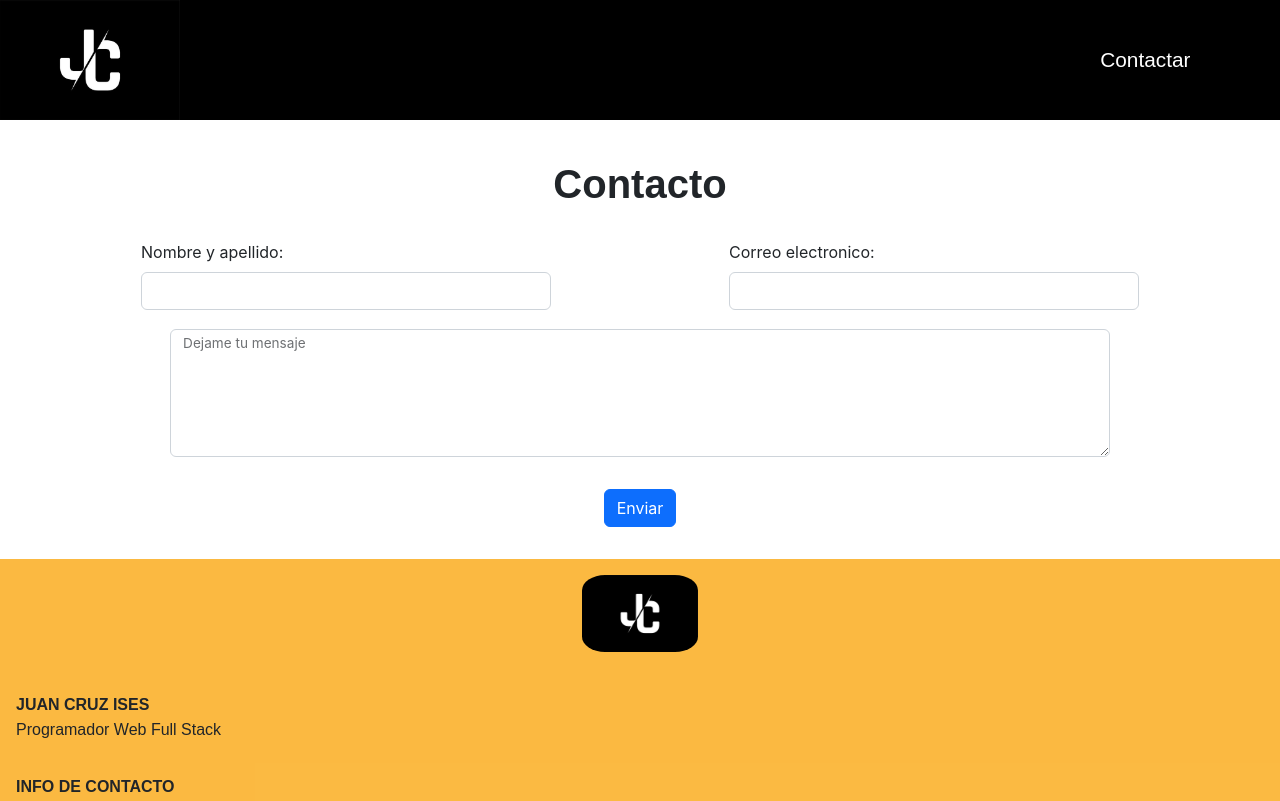
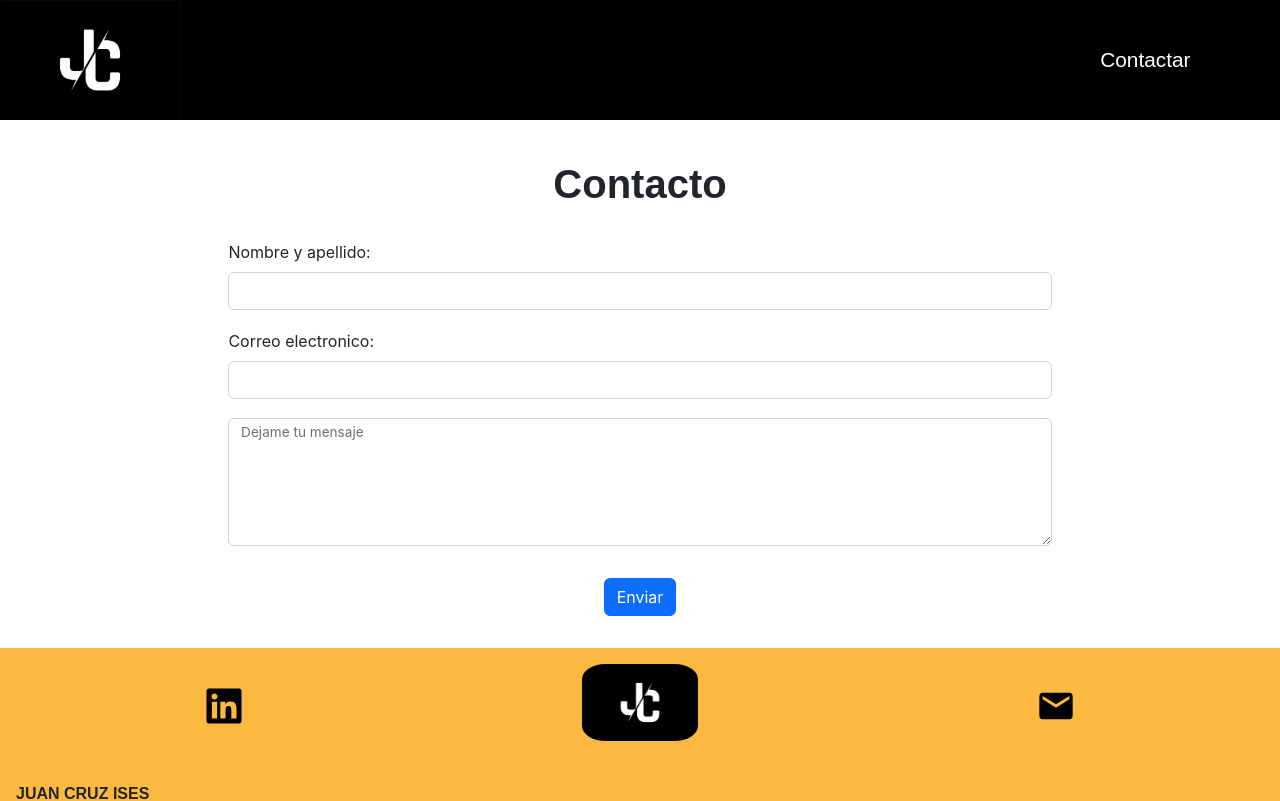
Before and after one commit to JuanCruzIses/portfolio, a React (Create React App) app: page /contact in a window 1280 px wide. Shown: the top 801 px of the page. Built offline with nearby package versions, Linux system fonts and the light colour scheme.

Commit message:
changes in css

```diff
--- a/src/css/contact.css
+++ b/src/css/contact.css
@@ -47,6 +47,18 @@ p{
     padding-top: 0.7em;
 }
 
-@media (min-width: 560px){
+@media (min-width: 768px){
+    .col-md-4{
+        margin: 0 auto 1.2em;
+        padding: 0;
+        width: 70%;
+        max-width: none;
+    }
 
+    .form-floating {
+        position: relative;
+        width: 70%;
+        margin: auto;
+        padding: 0;
+    }
 }
--- a/src/css/footer.css
+++ b/src/css/footer.css
@@ -47,6 +47,7 @@ span {
 }
 
 .footer-button {
+    display: block;
     margin: auto;
     border: none;
     background: none;
--- a/src/css/header.css
+++ b/src/css/header.css
@@ -87,6 +87,10 @@ button {
     height: 100%;
   }
 
+  .contact-button button svg{
+    position: absolute;
+  }
+
 
   :root {
     --body-bg-color: #1a1c1d;
@@ -103,7 +107,6 @@ button {
   }
 
   svg{
-    position: absolute;
     left: 0;
     right: 0;
     bottom: 0;
```
